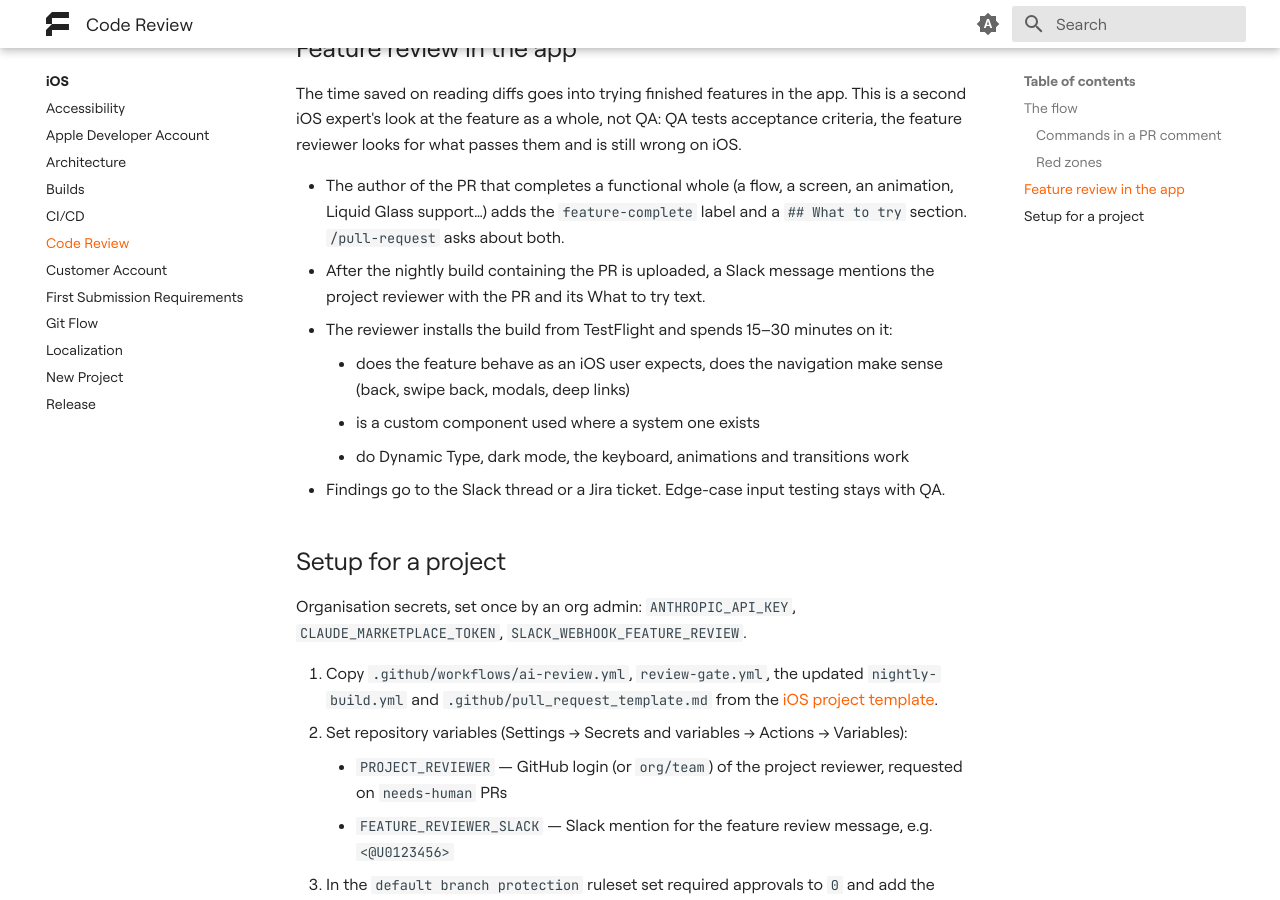
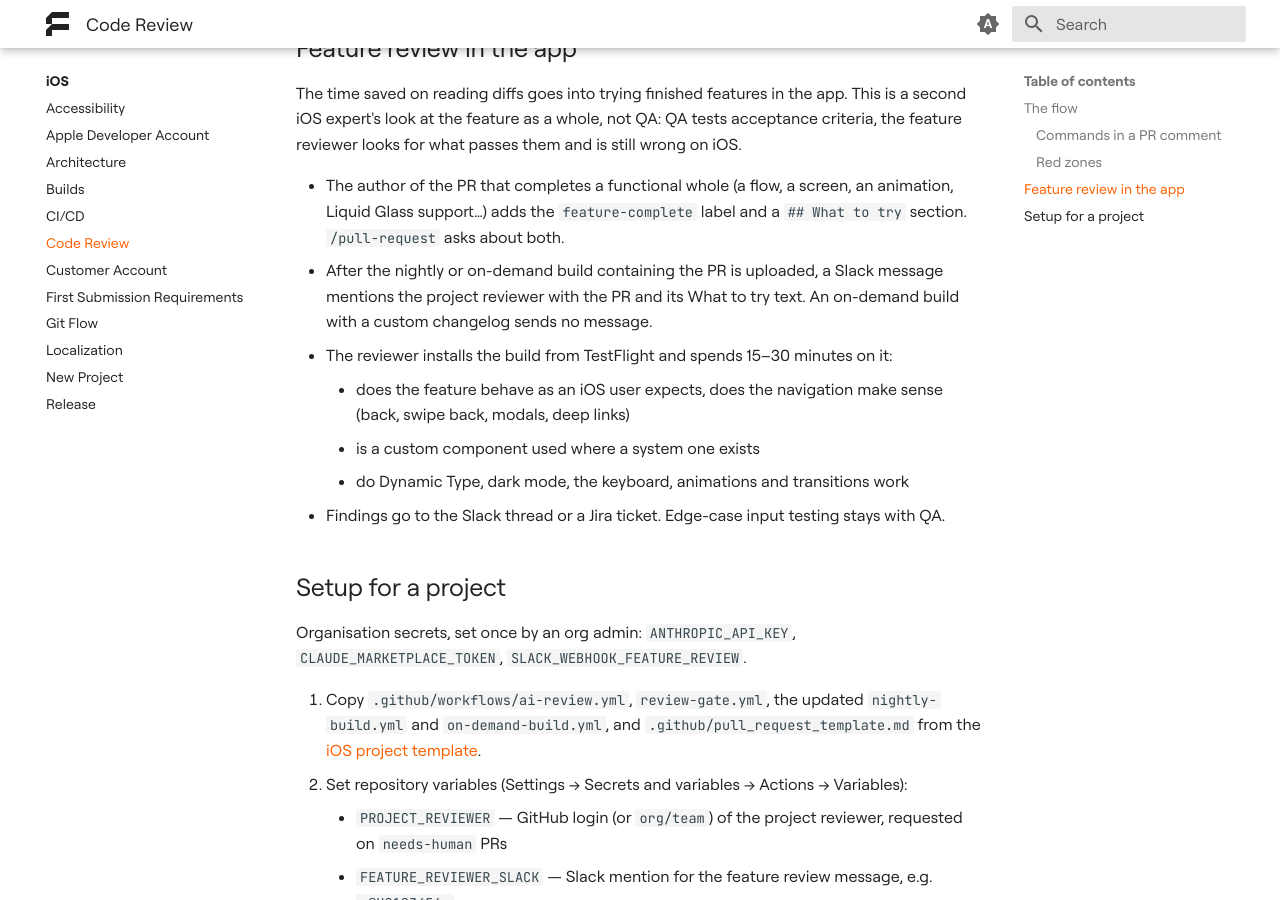
Before and after one commit to futuredapp/Engineering-Handbook, an MkDocs documentation site: the page built from docs/teams/ios/ios_code_review.md, in a window 1280 px wide and 900 px high, scrolled down 1378 px. Built offline with MkDocs 1.6.1 and Material for MkDocs 9.7.7, drawn with Linux system fonts in a browser that asks for light colours.

Commit message:
docs(ios): feature review ping also follows on-demand builds
Co-Authored-By: Claude Opus 5.5 (1M context) <noreply@anthropic.com>

```diff
--- a/docs/teams/ios/ios_code_review.md
+++ b/docs/teams/ios/ios_code_review.md
@@ -28,7 +28,7 @@ Each project adds its own zones in the `## Red zones` section of its `AGENTS.md`
 The time saved on reading diffs goes into trying finished features in the app. This is a second iOS expert's look at the feature as a whole, not QA: QA tests acceptance criteria, the feature reviewer looks for what passes them and is still wrong on iOS.
 
 - The author of the PR that completes a functional whole (a flow, a screen, an animation, Liquid Glass support…) adds the `feature-complete` label and a `## What to try` section. `/pull-request` asks about both.
-- After the nightly build containing the PR is uploaded, a Slack message mentions the project reviewer with the PR and its What to try text.
+- After the nightly or on-demand build containing the PR is uploaded, a Slack message mentions the project reviewer with the PR and its What to try text. An on-demand build with a custom changelog sends no message.
 - The reviewer installs the build from TestFlight and spends 15–30 minutes on it:
     - does the feature behave as an iOS user expects, does the navigation make sense (back, swipe back, modals, deep links)
     - is a custom component used where a system one exists
@@ -39,7 +39,7 @@ The time saved on reading diffs goes into trying finished features in the app. T
 
 Organisation secrets, set once by an org admin: `ANTHROPIC_API_KEY`, `CLAUDE_MARKETPLACE_TOKEN`, `SLACK_WEBHOOK_FEATURE_REVIEW`.
 
-1. Copy `.github/workflows/ai-review.yml`, `review-gate.yml`, the updated `nightly-build.yml` and `.github/pull_request_template.md` from the [iOS project template](https://github.com/futuredapp/iOS-project-template).
+1. Copy `.github/workflows/ai-review.yml`, `review-gate.yml`, the updated `nightly-build.yml` and `on-demand-build.yml`, and `.github/pull_request_template.md` from the [iOS project template](https://github.com/futuredapp/iOS-project-template).
 2. Set repository variables (Settings → Secrets and variables → Actions → Variables):
     - `PROJECT_REVIEWER` — GitHub login (or `org/team`) of the project reviewer, requested on `needs-human` PRs
     - `FEATURE_REVIEWER_SLACK` — Slack mention for the feature review message, e.g. `<@U0123456>`
```
